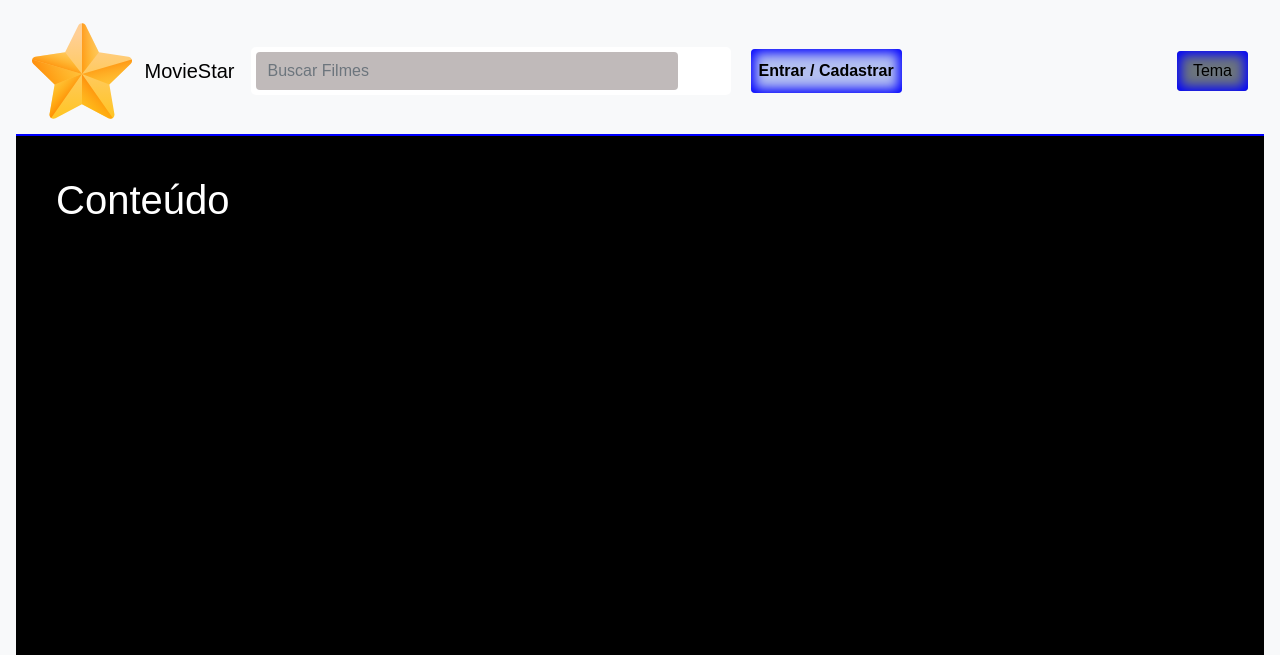
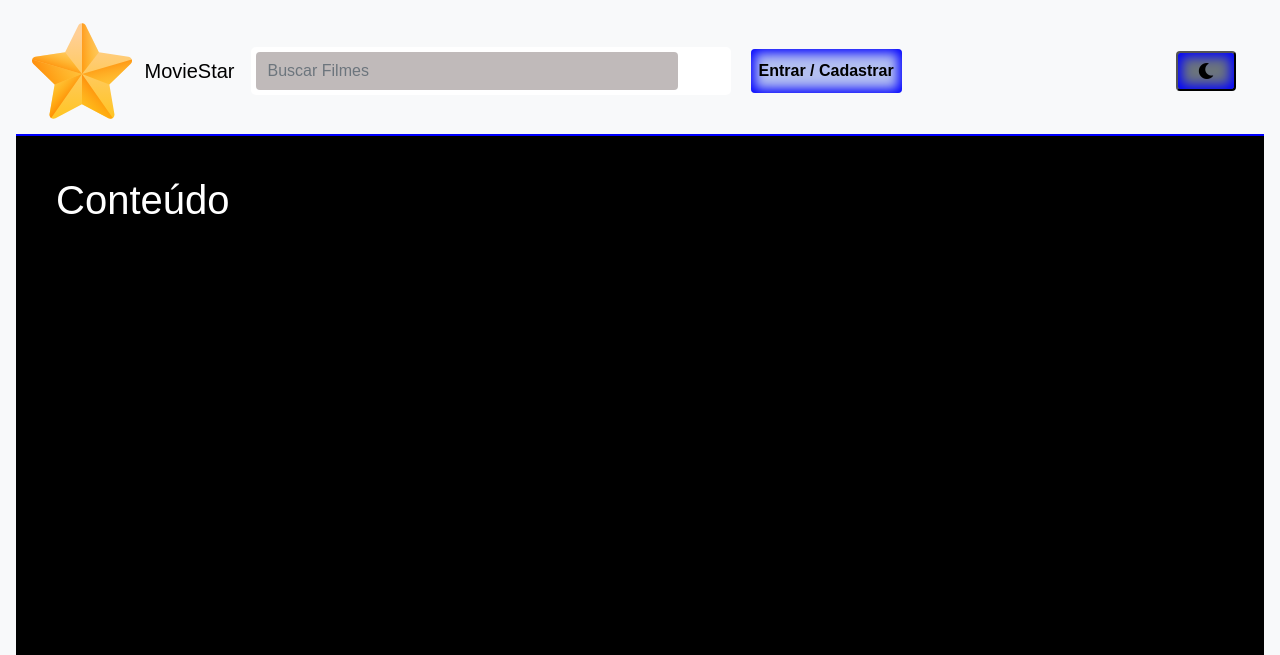
Before and after one commit to PedroZef/prog-avanc_fat_T3, a PHP site: page / in a window 1280 px wide. Shown: the top 655 px of the page. Run offline with PHP 8.4, Linux system fonts and the light colour scheme.

Commit message:
Ajustes no header.php no botão dark-mode

```diff
--- a/css/styles.css
+++ b/css/styles.css
@@ -8,7 +8,7 @@ body {
     font-family: Arial, sans-serif;
 }
 
-form .theme-form {
+.theme-form {
     display: flex;
     flex-direction: center;
     margin: 0.125em;
@@ -18,19 +18,23 @@ form .theme-form {
 
 .nav-link .bg-secondary {
     display: flex;
-    align-items: center;
-    justify-content: center;
-    background-color: #545555;
-    border: none;
+    background: #b3bff1;
+    border-radius: 0.25em;
+    border: 0.125em transparent transparent;
     box-shadow: 0px 0px 0.75em 0.25em blue inset;
-    border-radius: 0.25em;
-    color: #000;
+    padding: 0.625em 1.25em;
+    font-weight: bold;
+    transition: background-color 0.3s ease;
+    cursor: pointer;
 }
 
+.theme-form:hover,
 .nav-link .bg-secondary:hover {
-    background-color: #ffffff;
+    background-color: blue;
+    box-shadow: 0px 0px 0.75em 0.25em white inset;
+    color: #fff;
     border-radius: 0.25em;
-    color: #ffffff;
+    cursor: pointer;
 }
 
 /* Navbar */
--- a/templates/header.php
+++ b/templates/header.php
@@ -88,7 +88,7 @@ $userData = $userDao->verifyToken(false);
             <form method="POST" action="#" class="theme-form">
                 <input type="hidden" name="change_theme" value="1">
                 <button type="submit" class="nav-link bg-secondary">
-                    Tema
+                    <i class="fas fa-moon"></i>
                 </button>
             </form>
         </nav>
```
